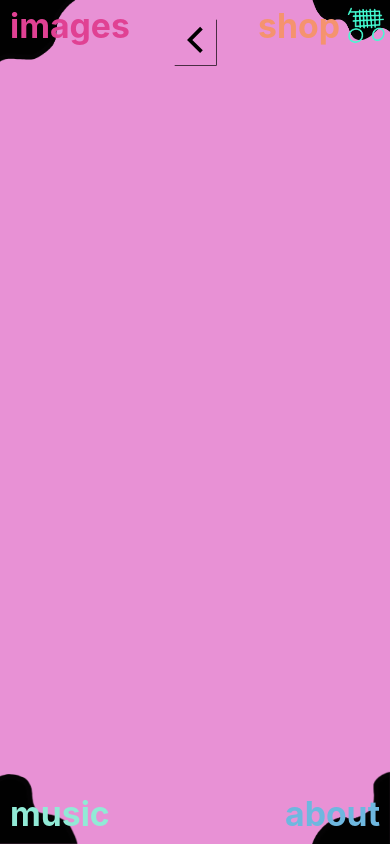
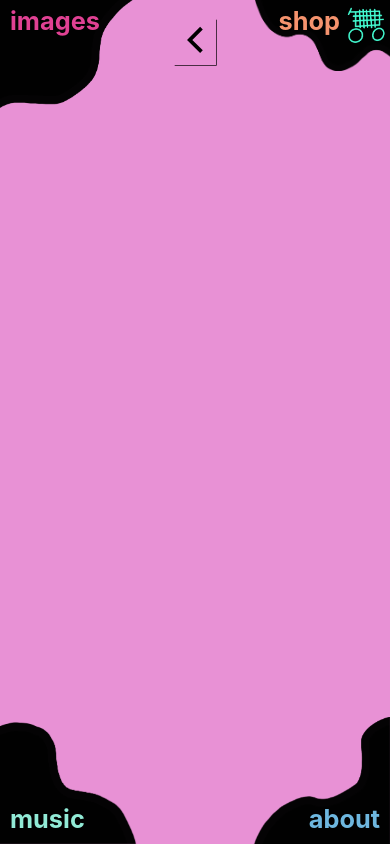
Before and after one commit to MattVwaves/That-French-Artist-Client, a React (Create React App) app: page /about in a window 390 px wide. Built offline with nearby package versions, Linux system fonts and the light colour scheme.

Commit message:
Corner images, page title fonts responsive

```diff
--- a/src/App.css
+++ b/src/App.css
@@ -25,7 +25,6 @@ span {
   font-size: 30px;
   display: block;
   width: fit-content;
-  /* position: fixed; */
 }
 
 button {
@@ -64,11 +63,6 @@ button {
   z-index: 1;
 }
 
-/* .pages img:first-child {
-  position: fixed;
-  z-index: 1;
-  background-color: transparent !important;
-} */
 .pages img:first-child,
 .pages img:nth-child(3),
 .pages img:nth-child(5),
@@ -78,6 +72,24 @@ button {
   background-color: transparent !important;
   width: 20vw;
   object-fit: cover;
+}
+
+@media only screen and (max-width: 1000px) {
+  .pages img:first-child,
+  .pages img:nth-child(3),
+  .pages img:nth-child(5),
+  .pages img:nth-child(7) {
+    width: 35vw;
+  }
+}
+
+@media only screen and (max-width: 900px) {
+  #shop,
+  #images,
+  #music,
+  #about {
+    font-size: 3vh;
+  }
 }
 
 #images {
@@ -121,13 +133,6 @@ button {
 }
 
 /* categories */
-
-/* #category-list {
-  display: grid;
-  grid-column-gap: 30px;
-  grid-template-columns: repeat(2, 110px);
-  padding: 1px;
-} */
 
 #category-list {
   display: inline-block;
```
